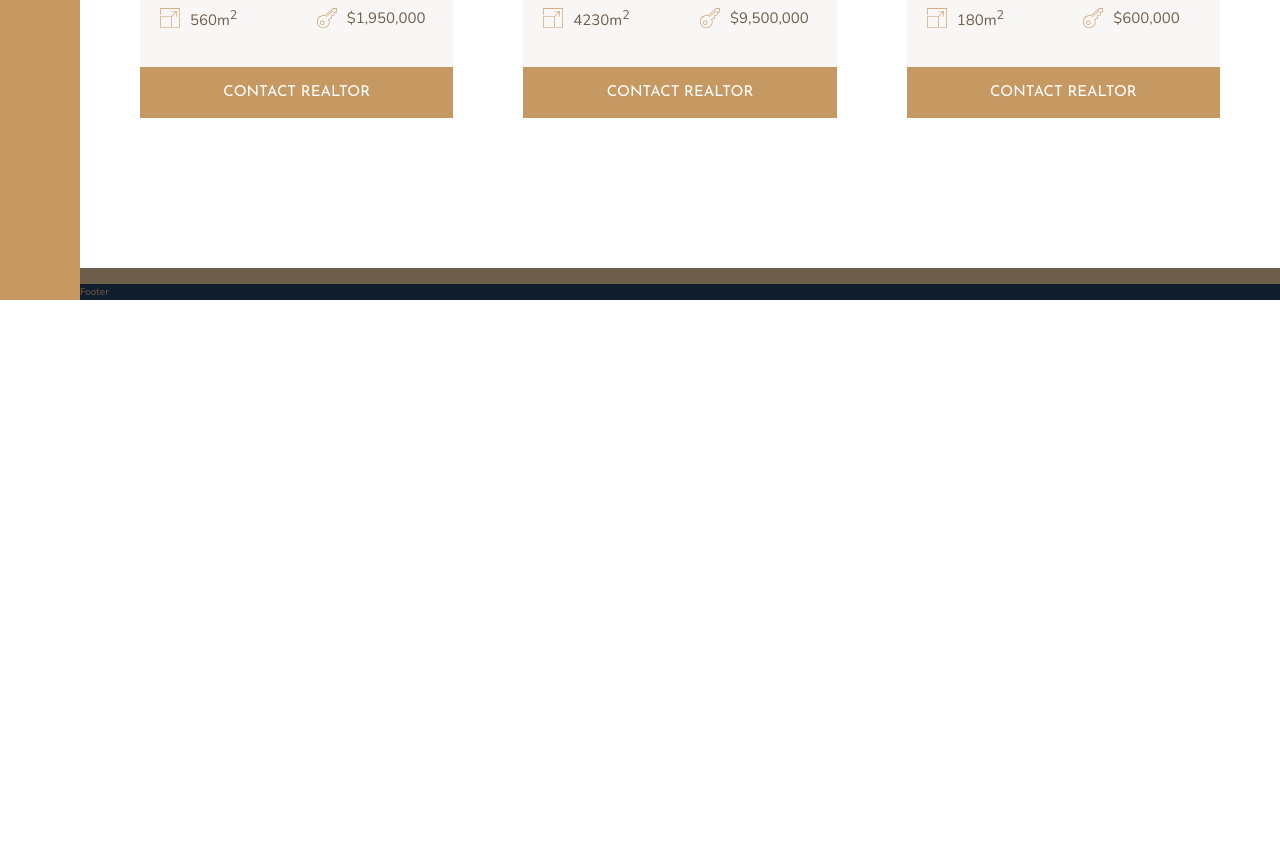
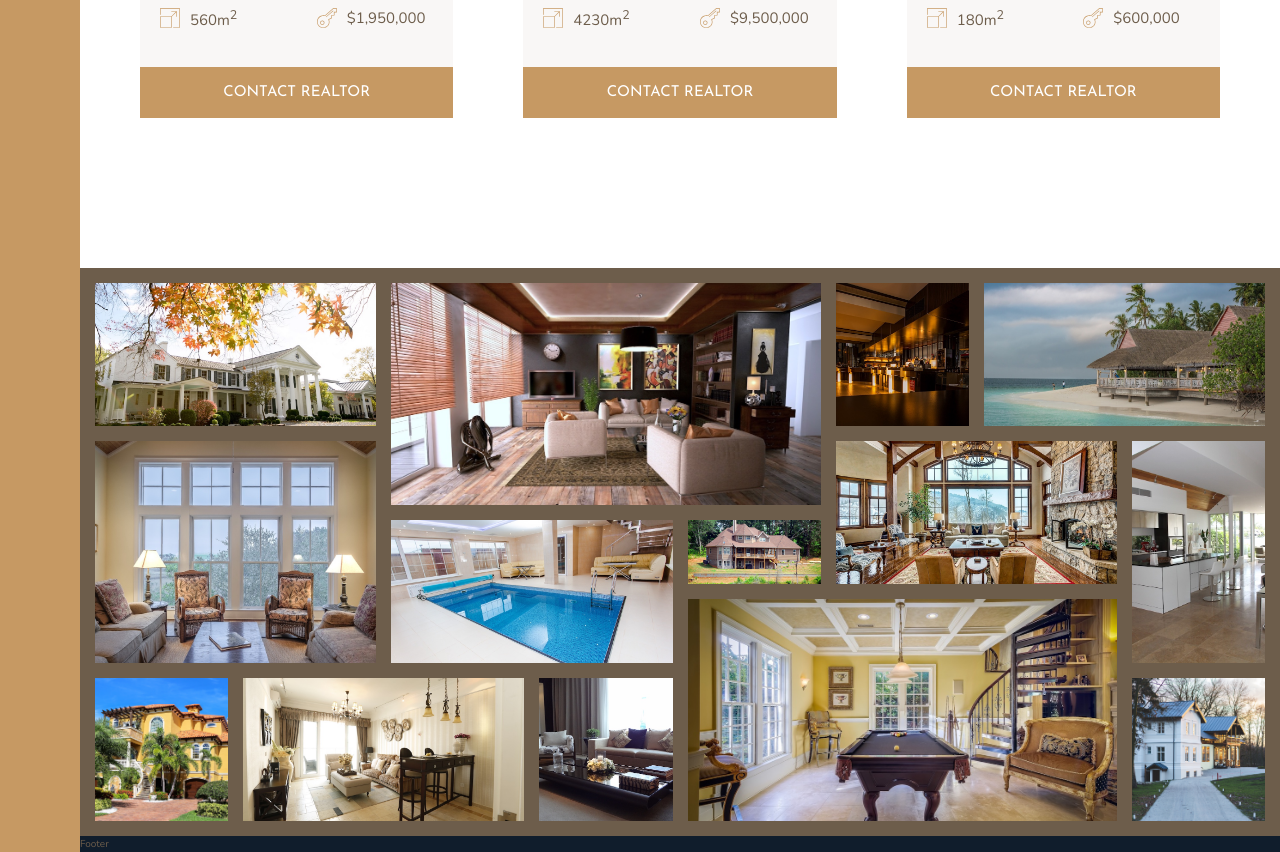
Before and after one commit to RianaFerreira/advanced-css-grids, a website: page index.html in a window 1280 px wide. Shown: the part 2859-3711 px from the top of the page. Before the commit the page ends 3159 px from the top, so only its background shows below. Drawn offline with nearby package versions, Linux system fonts and the light colour scheme.

Commit message:
Image gallery grid layout using the object-fit property

```diff
--- a/index.html
+++ b/index.html
@@ -334,7 +334,66 @@
 
         </section>
 
-        <section class="gallery">Gallery</section>
+        <section class="gallery">
+          <!-- IMAGE CONTAINERS WITH CHILD IMAGES -->
+          <!-- needed for the object-fit property -->
+          <!-- emmet shortcut (figure.gallery__item.gallery__item--$>img.gallery__img[src="img/gal-$.jpeg"][alt="Gallery image $"])*14 -->
+          <figure class="gallery__item gallery__item--1">
+            <img src="img/gal-1.jpeg" alt="Gallery image 1" class="gallery__img">
+          </figure>
+
+          <figure class="gallery__item gallery__item--2">
+            <img src="img/gal-2.jpeg" alt="Gallery image 2" class="gallery__img">
+          </figure>
+
+          <figure class="gallery__item gallery__item--3">
+            <img src="img/gal-3.jpeg" alt="Gallery image 3" class="gallery__img">
+          </figure>
+
+          <figure class="gallery__item gallery__item--4">
+            <img src="img/gal-4.jpeg" alt="Gallery image 4" class="gallery__img">
+          </figure>
+
+          <figure class="gallery__item gallery__item--5">
+            <img src="img/gal-5.jpeg" alt="Gallery image 5" class="gallery__img">
+          </figure>
+
+          <figure class="gallery__item gallery__item--6">
+            <img src="img/gal-6.jpeg" alt="Gallery image 6" class="gallery__img">
+          </figure>
+
+          <figure class="gallery__item gallery__item--7">
+            <img src="img/gal-7.jpeg" alt="Gallery image 7" class="gallery__img">
+          </figure>
+
+          <figure class="gallery__item gallery__item--8">
+            <img src="img/gal-8.jpeg" alt="Gallery image 8" class="gallery__img">
+          </figure>
+
+          <figure class="gallery__item gallery__item--9">
+            <img src="img/gal-9.jpeg" alt="Gallery image 9" class="gallery__img">
+          </figure>
+
+          <figure class="gallery__item gallery__item--10">
+            <img src="img/gal-10.jpeg" alt="Gallery image 10" class="gallery__img">
+          </figure>
+
+          <figure class="gallery__item gallery__item--11">
+            <img src="img/gal-11.jpeg" alt="Gallery image 11" class="gallery__img">
+          </figure>
+
+          <figure class="gallery__item gallery__item--12">
+            <img src="img/gal-12.jpeg" alt="Gallery image 12" class="gallery__img">
+          </figure>
+
+          <figure class="gallery__item gallery__item--13">
+            <img src="img/gal-13.jpeg" alt="Gallery image 13" class="gallery__img">
+          </figure>
+
+          <figure class="gallery__item gallery__item--14">
+            <img src="img/gal-14.jpeg" alt="Gallery image 14" class="gallery__img">
+          </figure>
+        </section>
 
         <footer class="footer">Footer</footer>
     </body>
--- a/sass/_gallery.scss
+++ b/sass/_gallery.scss
@@ -1,4 +1,96 @@
 .gallery {
   background-color: $color-grey-dark-2;
   grid-column: full-start / full-end;
+
+  // start by identifying the dimensions of the smallest image that needs to be displayed
+  // images have intrinsic aspect ration and don't fill grid cells
+  display: grid;
+  grid-template-columns: repeat(8, 1fr);
+  grid-template-rows: repeat(7, 5vw);  // allow images to adapt to the height of the viewport
+  grid-gap: 1.5rem;
+  padding: 1.5rem;
+
+  & > * {
+    width: 100%;
+  }
+
+  // Item is the image container element
+  &__item {
+    &--1 {
+      grid-row: 1 / span 2;
+      grid-column: 1 / span 2;
+    }
+
+    &--2 {
+      grid-row: 1 / span 3;
+      grid-column: 3 / span 3;
+    }
+
+    &--3 {
+      grid-row: 1 / span 2;
+      grid-column: 6 / 7;
+    }
+
+    &--4 {
+      grid-row: 1 / span 2;
+      grid-column: 7 / -1;
+    }
+
+    &--5 {
+      grid-row: 3 / span 3;
+      grid-column: 1 / span 2;
+    }
+
+    &--6 {
+      grid-row: 4 / span 2;
+      grid-column: 3 / span 2;
+    }
+
+    &--7 {
+      grid-row: 4 / 5;
+      grid-column: 5 / 6;
+    }
+
+    &--8 {
+      grid-row: 3 / span 2;
+      grid-column: 6 / span 2;
+    }
+
+    &--9 {
+      grid-row: 3 / span 3;
+      grid-column: 8 / 9;
+    }
+
+    &--10 {
+      grid-row: 6 / span 2;
+      grid-column: 1 / 2;
+    }
+
+    &--11 {
+      grid-row: 6 / span 2;
+      grid-column: 2 / span 2;
+    }
+
+    &--12 {
+      grid-row: 6 / span 2;
+      grid-column: 4 / 5;
+    }
+
+    &--13 {
+      grid-row: 5 / span 3;
+      grid-column: 5 / span 3;
+    }
+
+    &--14 {
+      grid-row: 6 / span 2;
+      grid-column: 8 / -1;
+    }
+  }
+
+  &__img {
+    display: block;  // remove extra whitespace around element
+    width: 100%;     // required to override the image intrinsic value
+    height: 100%;    // required to override the image intrinsic value
+    object-fit: cover;  // restrict the height to the parent container
+  }
 }
```
Also changed, not shown: README.md, css/style.css.
